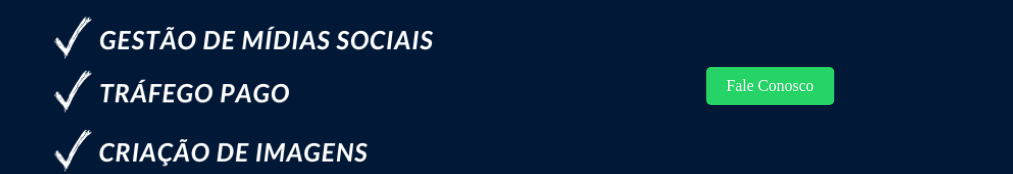
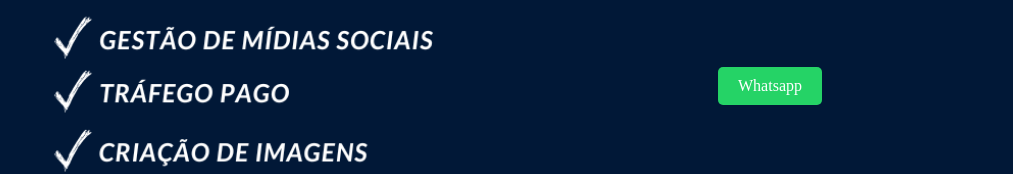
Before and after one commit to maicorovian1/evoca, a plain HTML site: page index.html in a window 1280 px wide. Shown: the part 1264-1438 px from the top of the page, without its empty margins (135-1148 px from the left). Drawn offline with Linux system fonts and the light colour scheme.

Commit message:
Add files via upload

```diff
--- a/index.html
+++ b/index.html
@@ -14,7 +14,7 @@
         <div class="box" id="box4"></div>
         <div class="box" id="box5"></div>
         <div class="box" id="box6">
-            <a href="https://wa.me/5566999750425" class="whatsapp-button" target="_blank">Fale Conosco</a>
+            <a href="https://wa.me/5566999750425" class="whatsapp-button" target="_blank">Whatsapp</a>
         </div>
     </div>
 </body>
```
